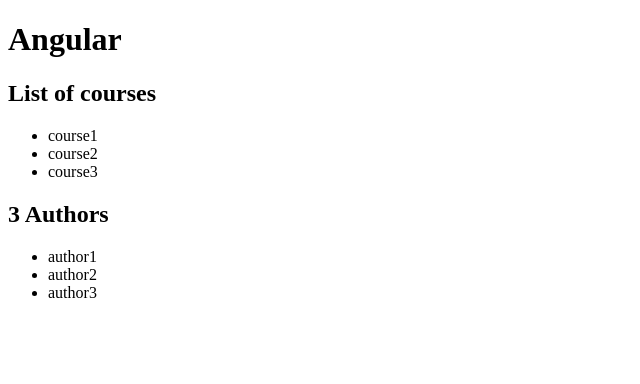
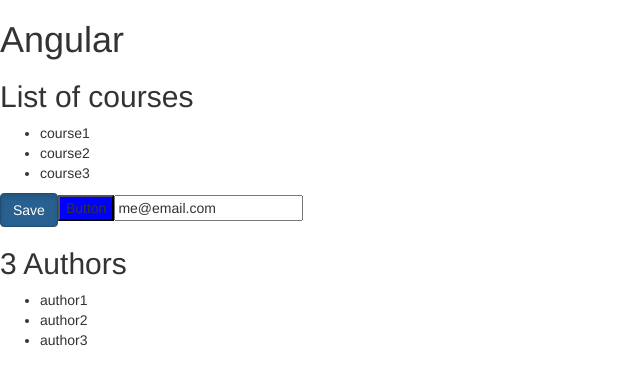
Before and after one commit to JT92/Angular4-Course, an Angular app: page / in a window 1280 px wide. Shown: the top 384 px of the page, without its empty margins (0-640 px from the left). Built offline with nearby package versions, Linux system fonts and the light colour scheme.

Commit message:
Test model and two way binding

```diff
--- a/package.json
+++ b/package.json
@@ -21,6 +21,7 @@
     "@angular/platform-browser": "^4.0.0",
     "@angular/platform-browser-dynamic": "^4.0.0",
     "@angular/router": "^4.0.0",
+    "bootstrap": "^3.3.7",
     "core-js": "^2.4.1",
     "rxjs": "^5.1.0",
     "zone.js": "^0.8.4"
--- a/src/app/app.module.ts
+++ b/src/app/app.module.ts
@@ -3,7 +3,7 @@
 import { CoursesComponent } from './courses.component';
 import { BrowserModule } from '@angular/platform-browser';
 import { NgModule } from '@angular/core';
-
+import { FormsModule } from '@angular/forms';
 import { AppComponent } from './app.component';
 import { CourseComponent } from './course/course.component';
 import { AuthorsComponent } from './authors/authors.component';
@@ -16,7 +16,8 @@
     AuthorsComponent
   ],
   imports: [
-    BrowserModule
+    BrowserModule,
+    FormsModule
   ],
   providers: [
     CoursesService,
--- a/src/app/courses.component.ts
+++ b/src/app/courses.component.ts
@@ -10,11 +10,26 @@
                 {{ course }}
             </li>
         </ul>
+        <button class="btn btn-primary"
+            [class.active]="isActive"
+            (click)="onSave($event)">Save</button>
+        <button [style.backgroundColor]="isActive ? 'blue' : 'white'">Button</button>
+        <input [(ngModel)]="email" (keyup.enter)="onKeyUp()"/>
     `
 })
 export class CoursesComponent {
-    title = "List of courses"
+    email = "me@email.com";
+    title = "List of courses";
+    isActive = true;
     courses;
+
+    onSave($event){
+        console.log("button was clicked", $event);
+    }
+
+    onKeyUp(){
+            console.log(this.email);
+    }
 
     constructor(service: CoursesService) {
         this.courses = service.getCourses();
--- a/src/styles.css
+++ b/src/styles.css
@@ -1 +1,2 @@
 /* You can add global styles to this file, and also import other style files */
+@import "~bootstrap/dist/css/bootstrap.css";
```
Also changed, not shown: src/app/summary.pipe.ts (added).
